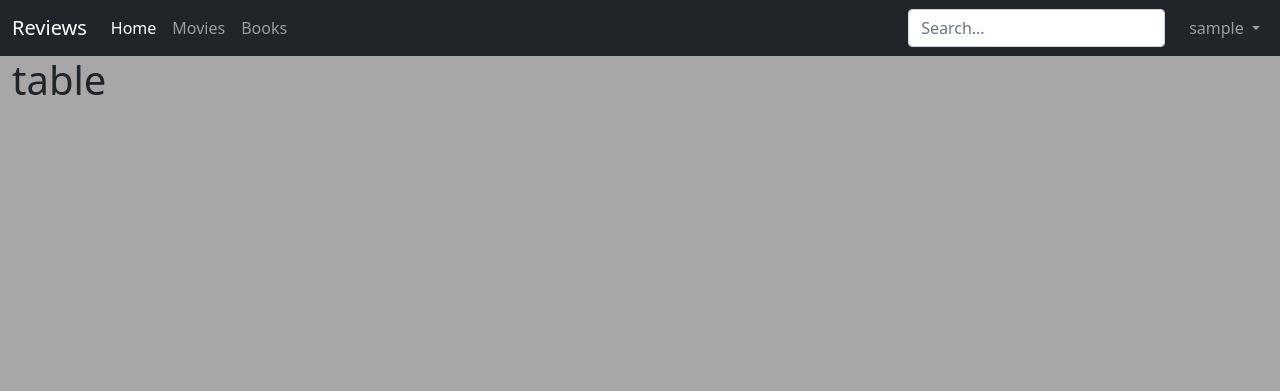
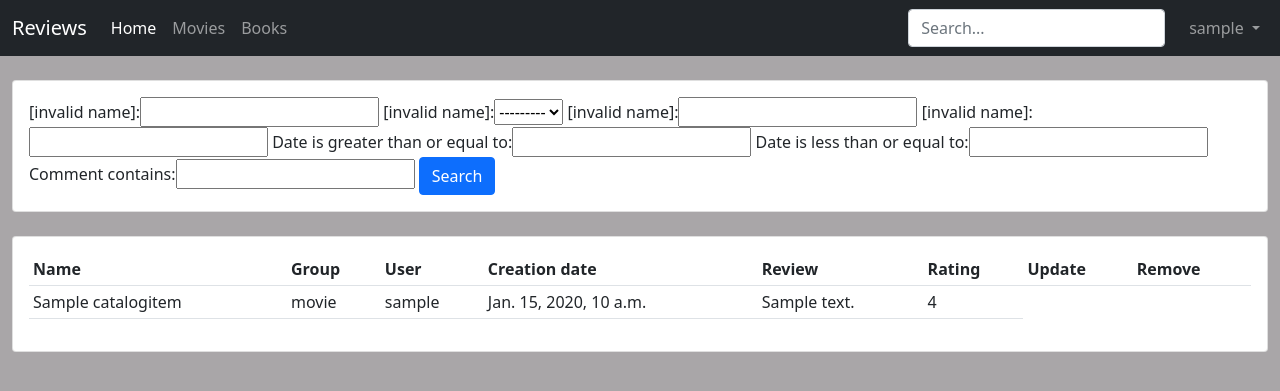
Before and after one commit to marina-plnv/course_project, a Django app: page /user-reviews/ in a window 1280 px wide. Shown: the top 391 px of the page. Run offline with Django 3.2, Linux system fonts and the light colour scheme; a user stored in the database is signed in; tables that the repository leaves empty hold one stand-in row (values such as "Sample post").

Commit message:
filter form added

```diff
--- /dev/null
+++ b/main/filters.py
@@ -0,0 +1,16 @@
+import django_filters
+from django_filters import DateFilter, CharFilter
+
+from .models import *
+
+
+class ReviewFilter(django_filters.FilterSet):
+    start_date = DateFilter(field_name="date", lookup_expr='gte')
+    end_date = DateFilter(field_name="date", lookup_expr='lte')
+    comment = CharFilter(field_name='comment', lookup_expr='icontains')
+
+    class Meta:
+        model = Review
+        model = CatalogItem
+        fields = '__all__'
+# exclude = ['user', 'date_created']
--- a/main/templates/main/userreviews.html
+++ b/main/templates/main/userreviews.html
@@ -5,6 +5,49 @@
 {% endblock %}
 
 {% block content %}
-<h1>table</h1>
+<br>
+<div class="row">
+    <div class="col">
+        <div class="card card-body">
+            <form method="get">
+                {{review_filter.form}}
+
+                <button class="btn btn-primary" type="submit">Search</button>
+            </form>
+        </div>
+    </div>
+
+</div>
+<br>
+
+<div class="row">
+    <div class="col-md">
+        <div class="card card-body">
+            <table class="table table-sm table-md">
+                <tr>
+                    <th>Name</th>
+                    <th>Group</th>
+                    <th>User</th>
+                    <th>Creation date</th>
+                    <th>Review</th>
+                    <th>Rating</th>
+                    <th>Update</th>
+                    <th>Remove</th>
+                </tr>
+                {% for review in reviews %}
+                <tr>
+                    <td>{{review.catalog_item.name}}</td>
+                    <td>{{review.catalog_item.group}}</td>
+                    <td>{{review.user}}</td>
+                    <td>{{review.date}}</td>
+                    <td>{{review.comment}}</td>
+                    <td>{{review.rating}}</td>
+
+                </tr>
+                {% endfor %}
+            </table>
+        </div>
+    </div>
+</div>
 
 {% endblock %}
--- a/main/views.py
+++ b/main/views.py
@@ -2,6 +2,7 @@ from django.shortcuts import render, redirect
 from django.contrib.auth import authenticate, login, logout
 from .models import *
 from .forms import *
+from .filters import ReviewFilter
 
 
 ### calculate average rating
@@ -94,8 +95,12 @@ def add_review(request, id):
 
 
 def user_reviews(request):
-    # table
-    # ordering reviews from new to old
-    # add data to review model
-    # https://stackoverflow.com/questions/68494568/how-to-display-latest-5-orders-by-using-for-loop-in-jinja-django
-    return render(request, "main/userreviews.html")
+    # user???????
+    reviews=Review.objects.all().filter(user=request.user).order_by('-date')
+    review_filter=ReviewFilter(request.GET, queryset=reviews)
+    reviews=review_filter.qs
+    context={
+        "reviews": reviews,
+        "review_filter": review_filter,
+    }
+    return render(request, "main/userreviews.html", context)
```
Also changed, not shown: recommendation/settings.py (+3 -9 lines).
